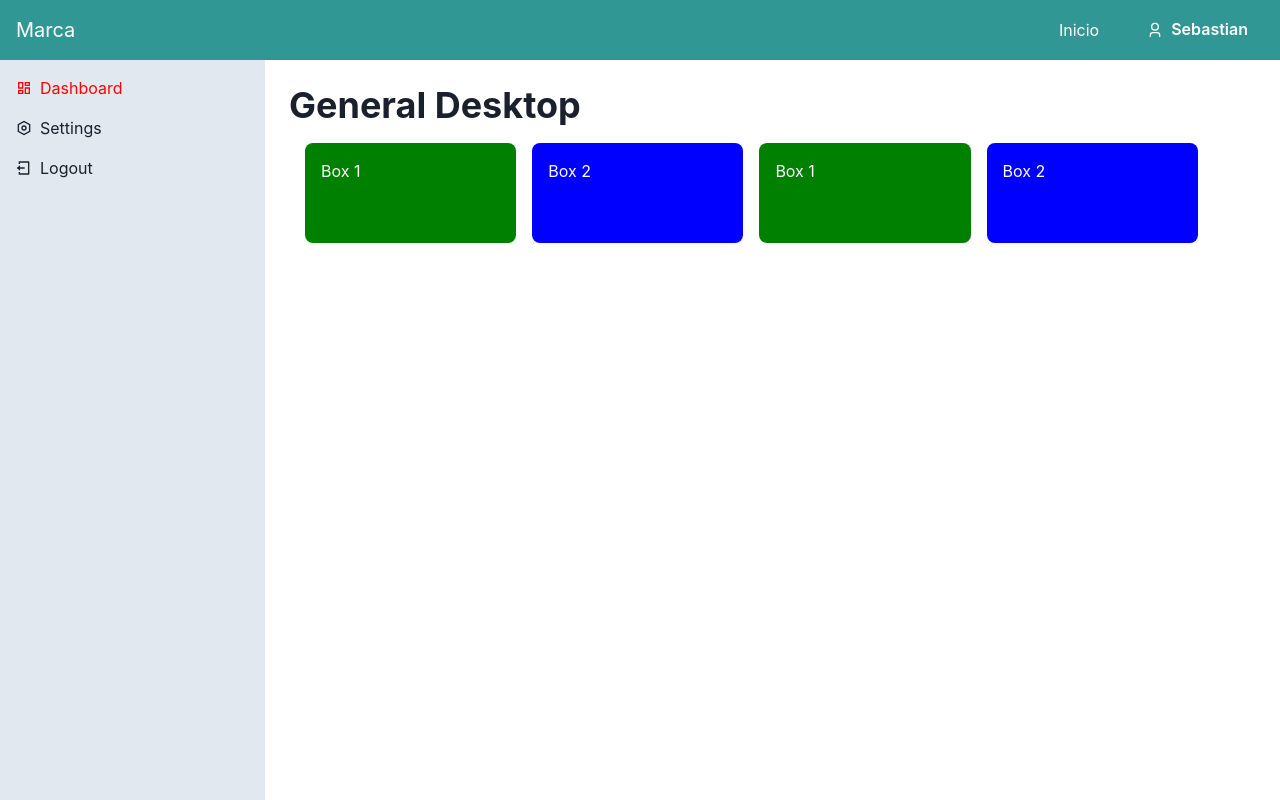
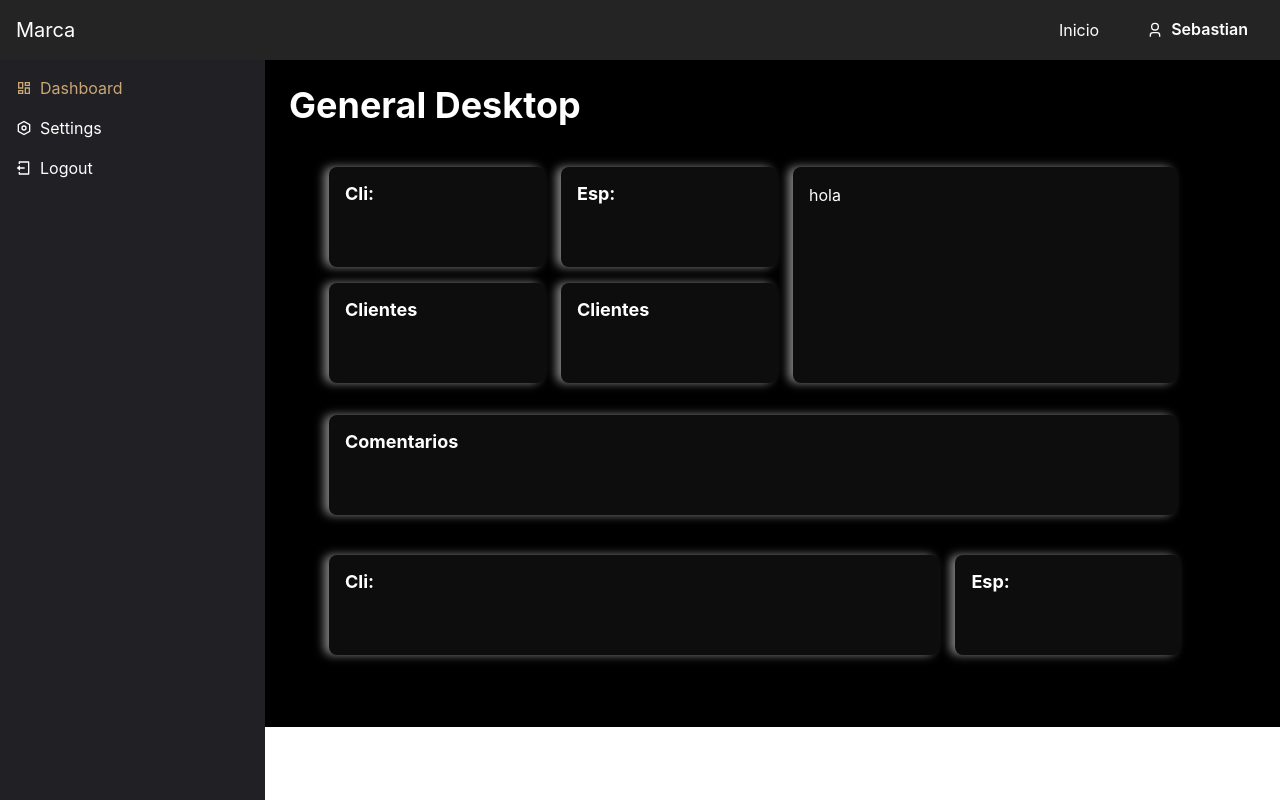
Before and after one commit to SebastianLozanoValle/scheduled-client, a React (Vite) app: page /dashboard in a window 1280 px wide. Built offline with nearby package versions, Linux system fonts and the light colour scheme.

Commit message:
septimo commit

```diff
--- a/src/components/DashboardSideNavBar.jsx
+++ b/src/components/DashboardSideNavBar.jsx
@@ -8,7 +8,7 @@ export const DashboardSideNavBar = () => {
   const Link = ({ to, children, icon }) => {
     const isActive = location.pathname === to;
     return (
-      <ChakraLink as={NavLink} to={to} display="flex" alignItems="center" color={isActive ? "red" : "inherit"}>
+      <ChakraLink as={NavLink} to={to} display="flex" alignItems="center" color={isActive ? "#caa776" : "inherit"}>
         <Icon as={icon} mr="2" />
         {children}
       </ChakraLink>
@@ -16,7 +16,7 @@ export const DashboardSideNavBar = () => {
   };
 
   return (
-    <Box position='fixed' left={0} w="265px" bg="gray.200" p="4" h="calc(100vh - 60px)">
+    <Box position='fixed' left={0} w="265px" bg="#212024" color='white' p="4" h="calc(100vh - 60px)">
       <VStack spacing="4" align="start" height='100%'>
         <Link to="/dashboard" icon={RiDashboardLine}>Dashboard</Link>
         <Link to="/settings" icon={RiSettingsLine}>Settings</Link>
--- a/src/components/NavBar.jsx
+++ b/src/components/NavBar.jsx
@@ -10,7 +10,7 @@ const CustomLink = forwardRef((props, ref) => {
   const location = useLocation();
   const isActive = location.pathname === props.to;
   return (
-    <ChakraLink ref={ref} as={NavLink} {...props} color={isActive ? 'red' : 'white'}>
+    <ChakraLink ref={ref} as={NavLink} {...props} color={isActive ? '#caa776' : 'white'}>
       {props.children}
     </ChakraLink>
   );
@@ -22,7 +22,7 @@ export const NavBar = () => {
 
     const { isOpen, onOpen, onClose } = useDisclosure();
     return (
-        <Box bg="teal.500" px={4} position={'fixed'} top={0} w={'100vw'}>
+        <Box bg="#242424" px={4} position={'fixed'} top={0} w={'100vw'}>
             <Flex h='60px' alignItems={'center'} justifyContent={'space-between'}>
                 <Text fontSize="xl" color="white">Marca</Text>
                 <Box display={{ base: 'block', md: 'none' }} onClick={onOpen}>
@@ -34,7 +34,7 @@ export const NavBar = () => {
                     <Menu>
                     <MenuButton
                       // px={6}
-                      bg={'teal.500'}
+                      bg={'#242424'}
                       color={'white'}
                       as={Button} leftIcon={<RiUser3Line />}>
                       Sebastian
@@ -42,9 +42,9 @@ export const NavBar = () => {
                       <MenuList
                         // bg={'teal.500'} borderRadius={6} p={6}
                       >
-                        <MenuItem bg='#ccc' color={location.pathname === "/perfil" ? 'red' : 'white'} as={CustomLink} to="/perfil">Perfil</MenuItem>
-                        <MenuItem bg='#ccc' color={location.pathname === "/dashboard" ? 'red' : 'white'} as={CustomLink} to="/dashboard">Dashboard</MenuItem>
-                        <MenuItem bg='#ccc' color={location.pathname === "/logout" ? 'red' : 'white'} as={CustomLink} to="/logout">Cerrar sesión</MenuItem>
+                        <MenuItem bg='#ccc' color={location.pathname === "/perfil" ? '#caa776' : 'white'} as={CustomLink} to="/perfil">Perfil</MenuItem>
+                        <MenuItem bg='#ccc' color={location.pathname === "/dashboard" ? '#caa776' : 'white'} as={CustomLink} to="/dashboard">Dashboard</MenuItem>
+                        <MenuItem bg='#ccc' color={location.pathname === "/logout" ? '#caa776' : 'white'} as={CustomLink} to="/logout">Cerrar sesión</MenuItem>
                       </MenuList>
                     </Menu>
                 </Flex>
--- a/src/pages/dashboard/General.jsx
+++ b/src/pages/dashboard/General.jsx
@@ -3,7 +3,7 @@ import { GeneralDesktop } from "./desktop/GeneralDesktop"
 
 export const General = ({ isMobile }) => {
     return (
-        <Box ml='265px' p={6}>
+        <Box ml='265px' p={6} bg='black' w='100vw' color='white'>
             {isMobile ? <h1>General Mobile</h1> : <GeneralDesktop />}
         </Box>
     )
--- a/src/pages/dashboard/desktop/GeneralDesktop.jsx
+++ b/src/pages/dashboard/desktop/GeneralDesktop.jsx
@@ -4,29 +4,111 @@ export const GeneralDesktop = () => {
     return (
         <Box>
             <Heading>General Desktop</Heading>
-            <Box  w='70vw' m={4}
+            <Box  w={{ md: '60vw', lg: '60vw', xl: '70vw' }} m={4} p={4}
                 // bg='red'
             >
-                <Box w='100%'>
+                <Box w='50%'>
                     <Flex
                         flexWrap={'wrap'}
                         gap={4}
+                        w='200%'
                     >
-                        <Flex flexWrap={'wrap'} w='100%' gap={4} flex={0}>
-                            <Box w={{ md: '60vw', lg: '33vw', xl: '34.25vw' }} h='100px' bg='green' flex={1} color={"white"} p={4} borderRadius={8}>
-                                <Text>Box 1</Text>
+                        <Flex w='100%' flexWrap='wrap'>
+                            <Box flex={1} mx={2}>
+                                <Flex flexWrap={'wrap'} w='100%' gap={4} flex={0} py={2}>
+                                    <Box
+                                        w={{ md: '30vw', lg: '30vw', xl: '35vw' }}
+                                        h='100px'
+                                        flex={1} color={"white"}
+                                        bg='rgba(255, 255, 255, 0.05)'
+                                        p={4}
+                                        borderRadius={8}
+                                        borderLeft='solid 1 px rgba(255, 255, 255, 0.5)'
+                                        borderTop='solid 1 px rgba(255, 255, 255, 0.5)'
+                                        boxShadow='-5px 0px 10px rgba(255, 255, 255, 0.5)'
+                                    >
+                                        <Heading as='h3' fontSize='lg'>Cli:</Heading>
+                                    </Box>
+                                    <Box w={{ md: '30vw', lg: '30vw', xl: '35vw' }} h='100px' flex={1} color={"white"}
+                                        bg='rgba(255, 255, 255, 0.05)'
+                                        p={4}
+                                        borderRadius={8}
+                                        borderLeft='solid 1 px rgba(255, 255, 255, 0.5)'
+                                        borderTop='solid 1 px rgba(255, 255, 255, 0.5)'
+                                        boxShadow='-5px 0px 10px rgba(255, 255, 255, 0.5)'
+                                    >
+                                        <Heading as='h3' fontSize='lg'>Esp:</Heading>
+                                    </Box>
+                                </Flex>
+                                <Flex flexWrap={'wrap'} w='100%' gap={4} flex={0} py={2}>
+                                    <Box w={{ md: '30vw', lg: '30vw', xl: '35vw' }} h='100px' flex={1} color={"white"}
+                                        bg='rgba(255, 255, 255, 0.05)'
+                                        p={4}
+                                        borderRadius={8}
+                                        borderLeft='solid 1 px rgba(255, 255, 255, 0.5)'
+                                        borderTop='solid 1 px rgba(255, 255, 255, 0.5)'
+                                        boxShadow='-5px 0px 10px rgba(255, 255, 255, 0.5)'
+                                    >
+                                        <Heading as='h3' fontSize='lg'>Clientes</Heading>
+                                    </Box>
+                                    <Box w={{ md: '30vw', lg: '30vw', xl: '35vw' }} h='100px' flex={1} color={"white"}
+                                        bg='rgba(255, 255, 255, 0.05)'
+                                        p={4}
+                                        borderRadius={8}
+                                        borderLeft='solid 1 px rgba(255, 255, 255, 0.5)'
+                                        borderTop='solid 1 px rgba(255, 255, 255, 0.5)'
+                                        boxShadow='-5px 0px 10px rgba(255, 255, 255, 0.5)'
+                                    >
+                                        <Heading as='h3' fontSize='lg'>Clientes</Heading>
+                                    </Box>
+                                </Flex>
                             </Box>
-                            <Box w={{ md: '60vw', lg: '33vw', xl: '34.25vw' }} h='100px' bg='blue' flex={1} color={"white"} p={4} borderRadius={8}>
-                                <Text>Box 2</Text>
+                            <Box flex={1} m={2} color={"white"}
+                                bg='rgba(255, 255, 255, 0.05)'
+                                p={4}
+                                borderRadius={8}
+                                borderLeft='solid 1 px rgba(255, 255, 255, 0.5)'
+                                borderTop='solid 1 px rgba(255, 255, 255, 0.5)'
+                                boxShadow='-5px 0px 10px rgba(255, 255, 255, 0.5)'
+                            >
+                                hola
                             </Box>
                         </Flex>
-                        <Flex flexWrap={'wrap'} w='100%' gap={4} flex={0}>
-                            <Box w={{ md: '60vw', lg: '33vw', xl: '34.25vw' }} h='100px' bg='green' flex={1} color={"white"} p={4} borderRadius={8}>
-                                <Text>Box 1</Text>
+                        <Flex w='100%'>
+                            <Box w='100%' h='100px' m={2} color={"white"}
+                                bg='rgba(255, 255, 255, 0.05)'
+                                p={4}
+                                borderRadius={8}
+                                borderLeft='solid 1 px rgba(255, 255, 255, 0.5)'
+                                borderTop='solid 1 px rgba(255, 255, 255, 0.5)'
+                                boxShadow='-5px 0px 10px rgba(255, 255, 255, 0.5)'
+                            >
+                                <Heading as='h3' fontSize='lg'>Comentarios</Heading>
                             </Box>
-                            <Box w={{ md: '60vw', lg: '33vw', xl: '34.25vw' }} h='100px' bg='blue' flex={1} color={"white"} p={4} borderRadius={8}>
-                                <Text>Box 2</Text>
-                            </Box>
+                        </Flex>
+                        <Flex w='100%'>
+                            <Flex flexWrap={'wrap'} w='200%' gap={4} flex={0} py={2} m={2}>
+                                <Box w={{ md: '55vw', lg: '56vw', xl: '66.5vw' }} h='100px' flex={3} color={"white"}
+                                        bg='rgba(255, 255, 255, 0.05)'
+                                        p={4}
+                                        borderRadius={8}
+                                        borderLeft='solid 1 px rgba(255, 255, 255, 0.5)'
+                                        borderTop='solid 1 px rgba(255, 255, 255, 0.5)'
+                                        boxShadow='-5px 0px 10px rgba(255, 255, 255, 0.5)'
+                                    >
+                                    <Heading as='h3' fontSize='lg'>Cli:</Heading>
+                                </Box>
+                                <Box w={{ md: '20vw', lg: '50vw', xl: '66.5vw' }} h='100px' flex={1} color={"white"}
+                                        bg='rgba(255, 255, 255, 0.05)'
+                                        p={4}
+                                        borderRadius={8}
+                                        borderLeft='solid 1 px rgba(255, 255, 255, 0.5)'
+                                        borderTop='solid 1 px rgba(255, 255, 255, 0.5)'
+                                        boxShadow='-5px 0px 10px rgba(255, 255, 255, 0.5)'
+                                    >
+                                    <Heading as='h3' fontSize='lg'>Esp:</Heading>
+                                </Box>
+                            </Flex>
                         </Flex>
                     </Flex>
                 </Box>
--- a/src/theme/theme.js
+++ b/src/theme/theme.js
@@ -30,7 +30,7 @@ const theme = extendTheme({
         baseStyle: {
           bg: "green",
           _active: {
-            color: "red",
+            color: "#caa776",
           },
           _hover: {
             color: "black",
```
